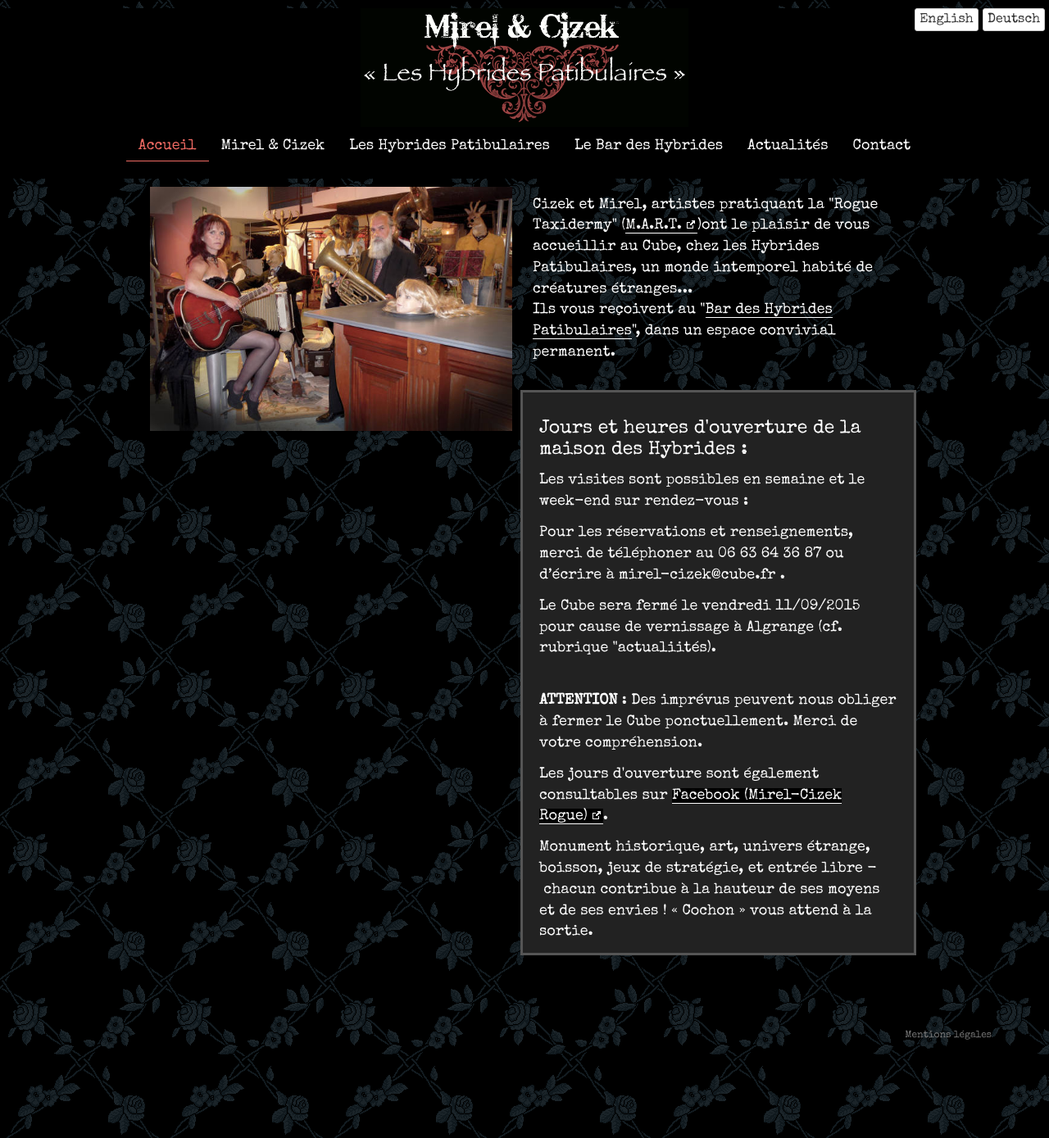
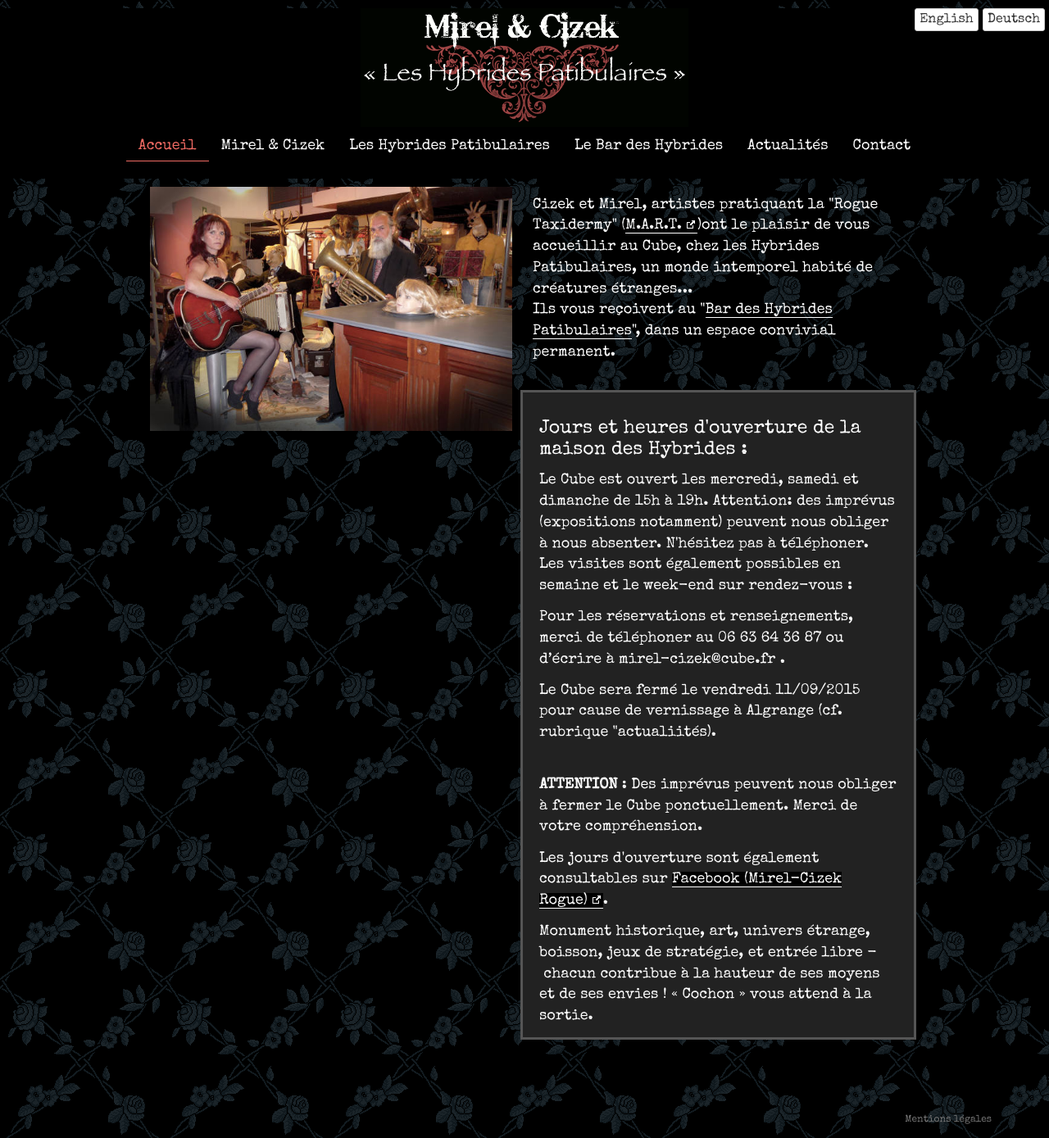
Before and after one commit to le-cube/le-cube.github.io, a Jekyll site: the page built from index.html, in a window 1280 px wide. Shown: the whole page at 82% size. Built offline with Jekyll 4.4.1, drawn with Linux system fonts in a browser that asks for light colours.

Commit message:
Update _horaires.html

```diff
--- a/_includes/_horaires.html
+++ b/_includes/_horaires.html
@@ -2,7 +2,8 @@
     <div class="col-md-12 horaires">
         <h4>Jours et heures d'ouverture de la maison des Hybrides :</h4>
 
-<p>Les visites sont possibles en semaine et le week-end sur rendez-vous :</p>
+<p>Le Cube est ouvert les mercredi, samedi et dimanche de 15h à 19h. Attention: des imprévus (expositions notamment) peuvent nous obliger à nous absenter.
+N'hésitez pas à téléphoner. Les visites sont également possibles en semaine et le week-end sur rendez-vous :</p>
 
 <p>Pour les réservations et renseignements, merci de téléphoner au 06 63 64 36 87
 ou d’écrire à mirel-cizek@cube.fr .</p>
```
